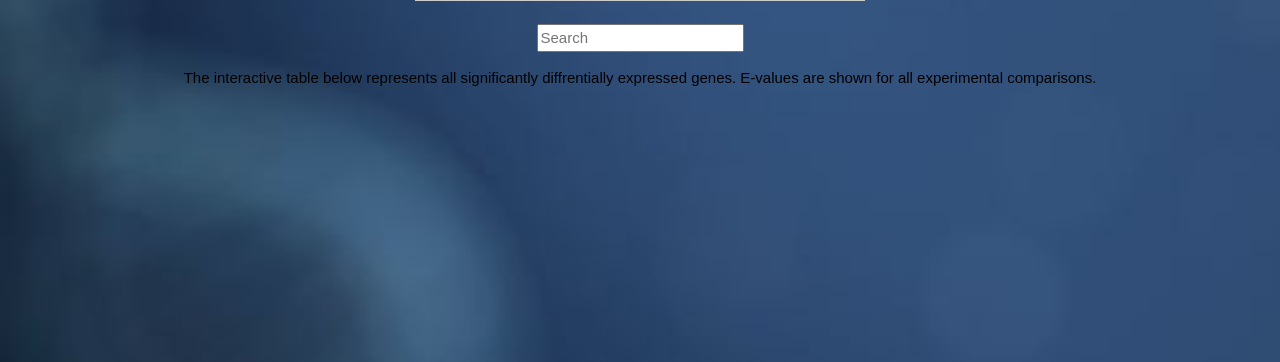
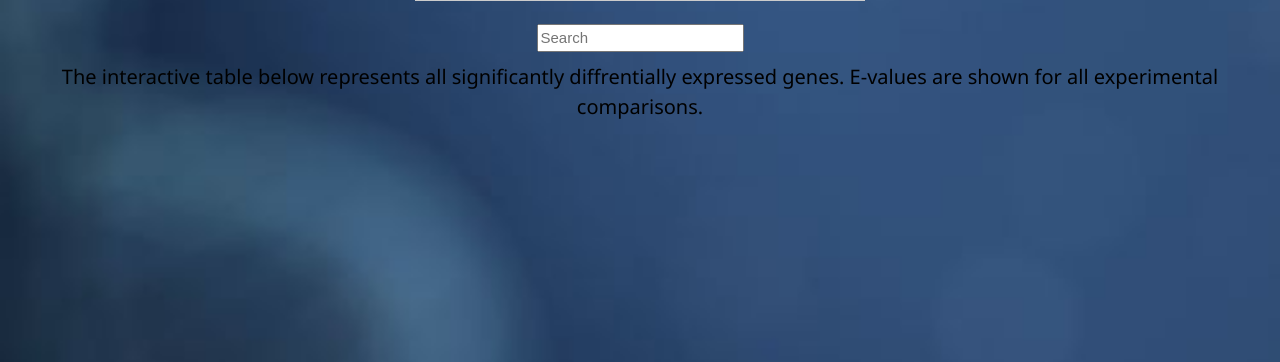
Before and after one commit to YEBADI/DeNTAS, a Python web app: template templates/results4.html in a window 1280 px wide. Shown: the part 1625-1987 px from the top of the page. Run offline with Jinja, Linux system fonts and the light colour scheme; the template is opened without the code that fills it, so the values that code supplies are empty; some libraries are stand-ins or nearby versions.

Commit message:
Updated font size.

```diff
--- a/templates/results4.html
+++ b/templates/results4.html
@@ -194,7 +194,7 @@
 
                     <!-- Header -->
                     <header id="header" class="alt">
-                        <p align="center"> The interactive table below represents all significantly diffrentially expressed genes. E-values are shown for all experimental comparisons.</p>
+                        <h4 align="center"> The interactive table below represents all significantly diffrentially expressed genes. E-values are shown for all experimental comparisons.</h4>
                     </header>
 
                     <!-- Table content -->
```
